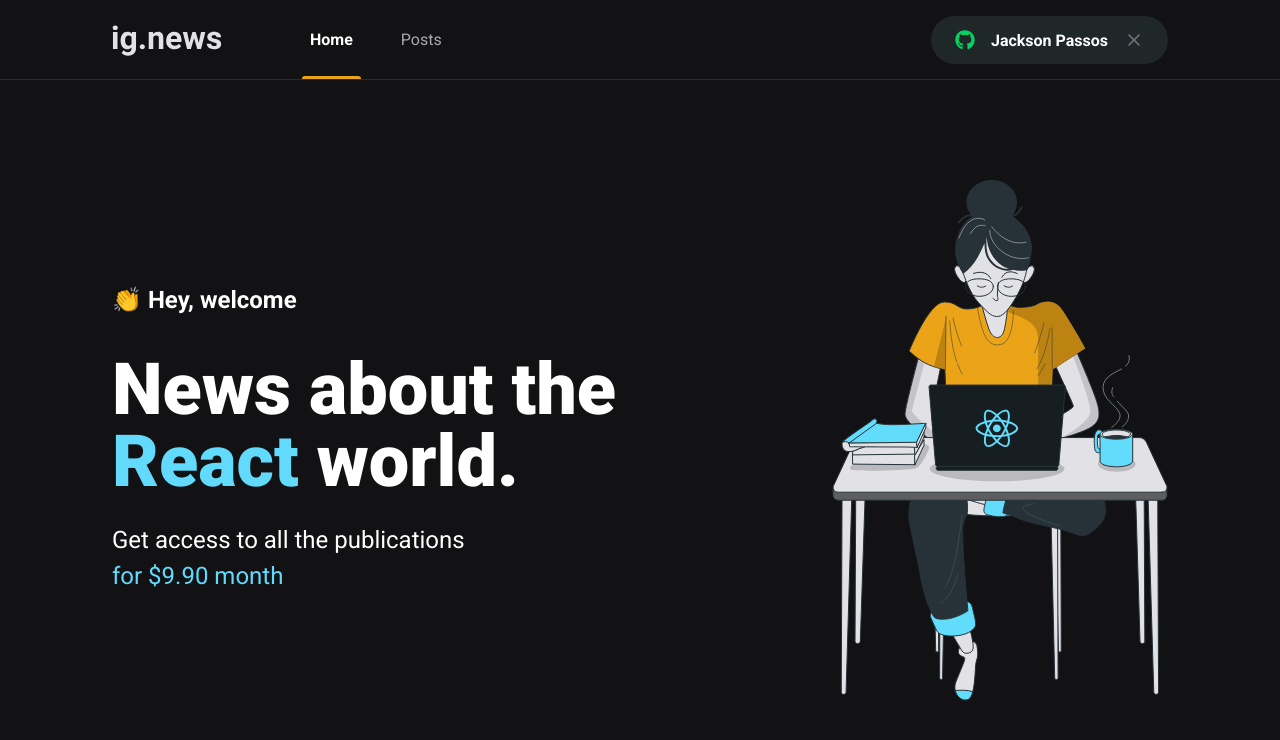
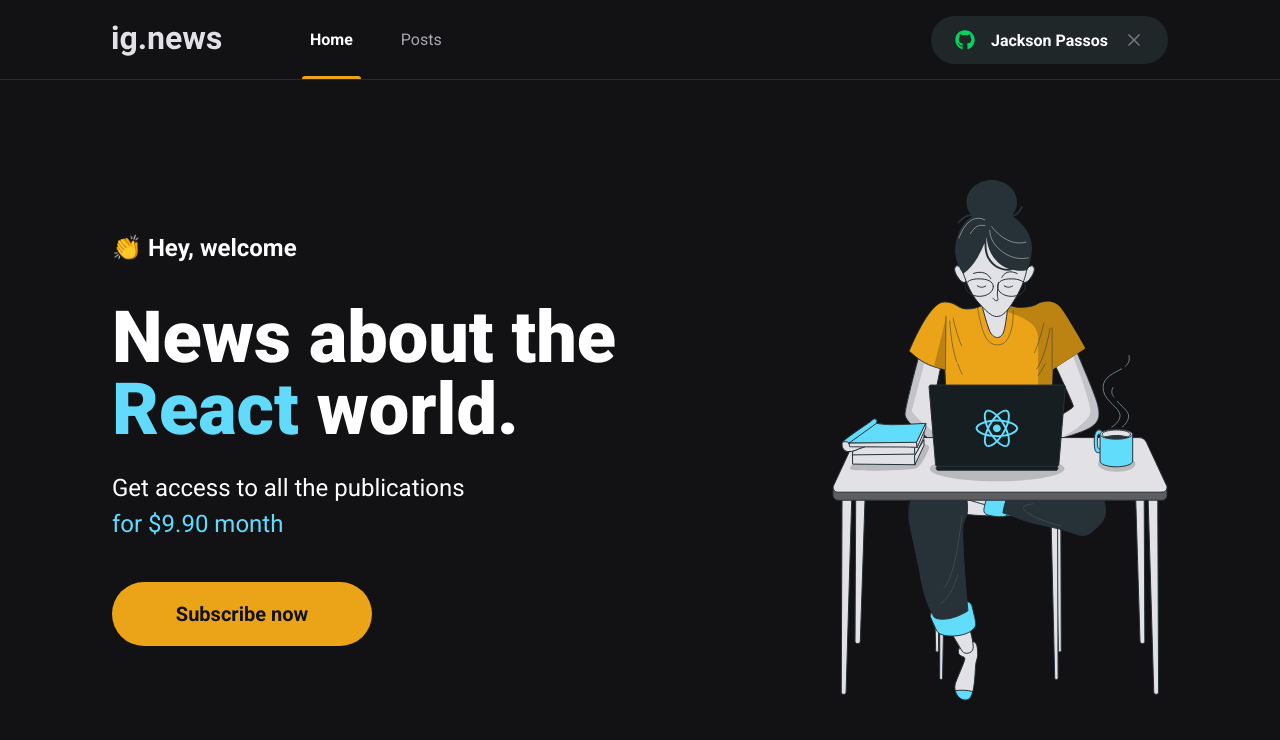
Before and after one commit to JacksonPassos/ignite-ignews, a Next.js app: page / in a window 1280 px wide. Shown: the top 740 px of the page. Built offline with nearby package versions, Linux system fonts and the light colour scheme.

Commit message:
:art: feat: created button subscribe
subscribe

```diff
--- /dev/null
+++ b/src/components/SubscribeButton/index.tsx
@@ -0,0 +1,10 @@
+import styles from './styles.module.scss';
+export function SubscribeButton() {
+    return (
+        <button
+            className={styles.subscribeButton}
+            type='button'>
+                Subscribe now
+        </button>
+    )
+}
--- /dev/null
+++ b/src/components/SubscribeButton/styles.module.scss
@@ -0,0 +1,24 @@
+.subscribeButton {
+  width: 16.25rem;
+  height: 4rem;
+  border-radius: 2rem;
+  background: var(--yellow-500);
+  border: 0;
+  padding: 0 1.5rem;
+  display: flex;
+
+  color: var(--gray-900);
+  font-weight: bold;
+  font-size: 1.25rem;
+
+  display: flex;
+  align-items: center;
+  justify-content: center;
+
+  transition: filter 0.2s;
+
+  &:hover {
+    filter: brightness(0.8);
+  }
+
+}
--- a/src/pages/home.module.scss
+++ b/src/pages/home.module.scss
@@ -37,4 +37,8 @@
             color: var(--cyan-500);
         }
     }
+
+    button {
+        margin-top: 2.5rem;
+    }
 }
--- a/src/pages/index.tsx
+++ b/src/pages/index.tsx
@@ -1,4 +1,5 @@
 import Head from 'next/head'
+import { SubscribeButton } from '../components/SubscribeButton';
 
 import styles from './home.module.scss';
 export default function Home() {
@@ -15,6 +16,7 @@
           <p>
             Get access to all the publications <br />
             <span>for $9.90 month</span>
+            <SubscribeButton />
           </p>
 
         </section>
```
